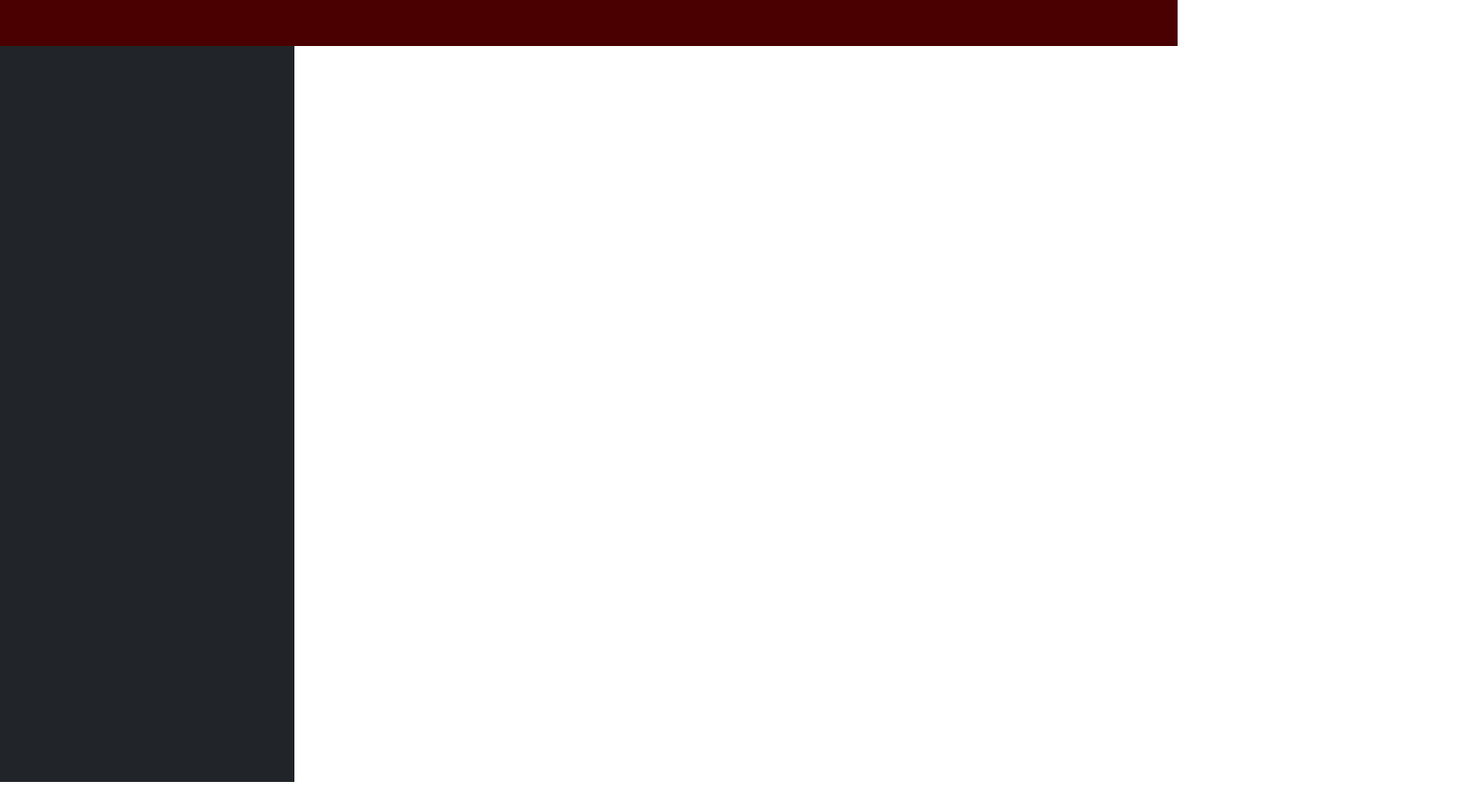
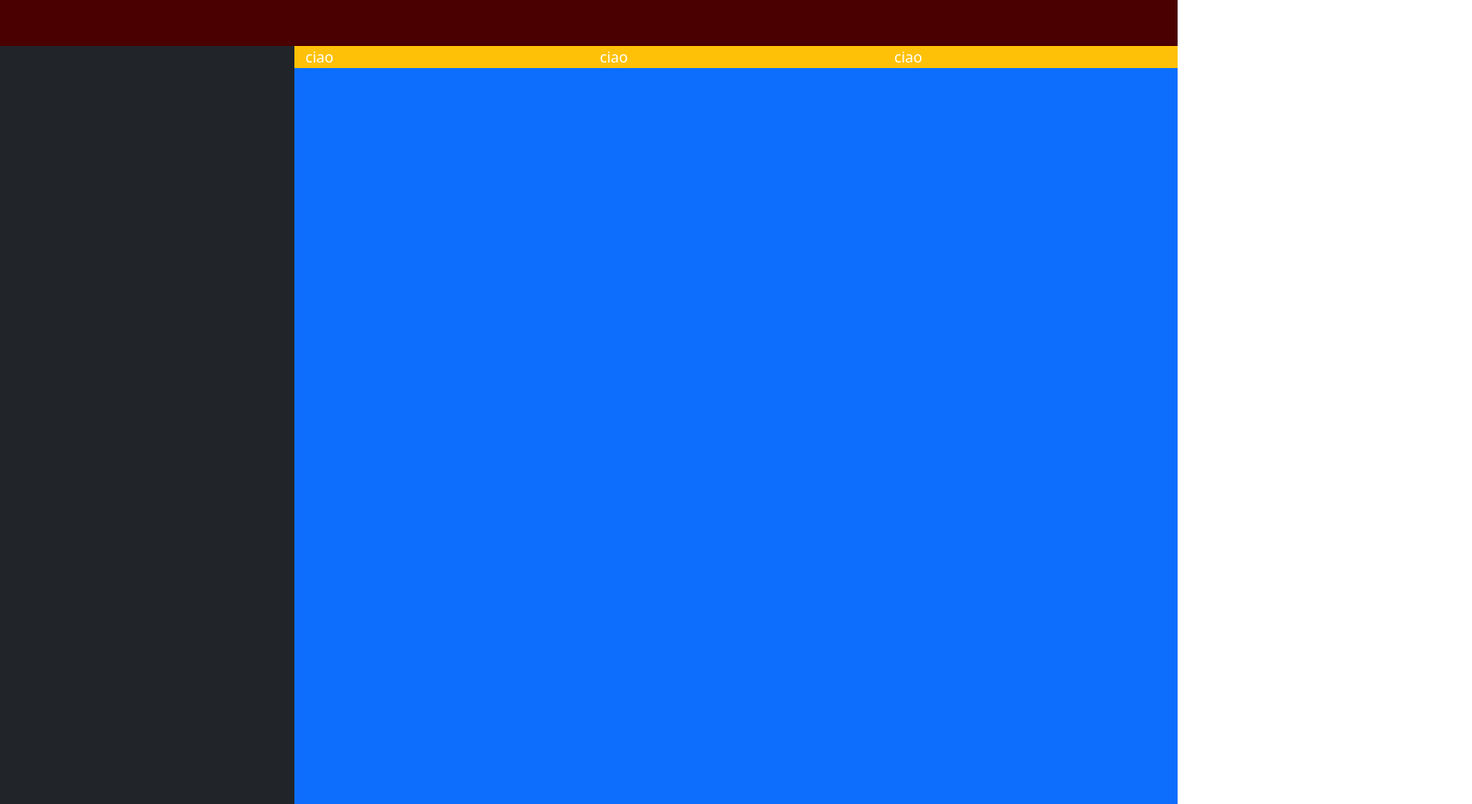
Before and after one commit to alex2000d/html-css-bootstrap-dashboard, a plain HTML site: page index.html in a window 1280 px wide. Shown: the whole page at 92% size, 1600 px wide, since content can reach past the window. Before the commit the page ends 850 px from the top, so only its background shows below. Drawn offline with nearby package versions, Linux system fonts and the light colour scheme.

Commit message:
[UPD] completed the macro structure

```diff
--- a/index.html
+++ b/index.html
@@ -20,14 +20,38 @@
         </div>
     </header>
 
+
     <!--main-->
     <main>
+        <!--sidebar-->
         <div class="container-fluid">
             <div class="row flex-nowrap">
-                <div class="col-2 col-md-3 bg-dark min-vh-100">
+                <div class="col-2 col-sm-3 bg-dark min-vh-100">
                     <div class="content">
                 </div>
             </div>
+
+
+            <!--top-section-main-->
+            <div class="container-fluid">
+              <div class="row">
+                <div class="col-12 col-sm-3 bg-warning">
+                    <div class="content text-white">ciao</div>
+                </div>
+                <div class="col-12 col-sm-3 bg-warning">
+                    <div class="content text-white">ciao</div>
+                </div>
+                <div class="col-12 col-sm-3 bg-warning">
+                    <div class="content text-white">ciao</div>
+                </div>
+
+
+                  <!--bottom-section-main-->
+                  <div class="col-10 col-md-9 min-vh-100 bg-primary">
+                      <div class="content"></div>
+                  </div>
+              </div>
+           </div>
         </div>
     </main>
 </body>
```
